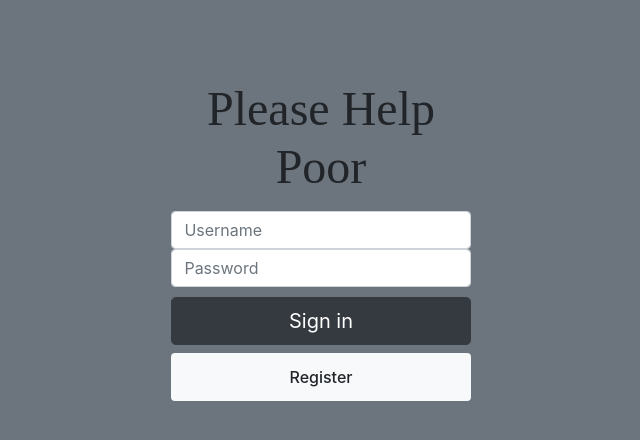
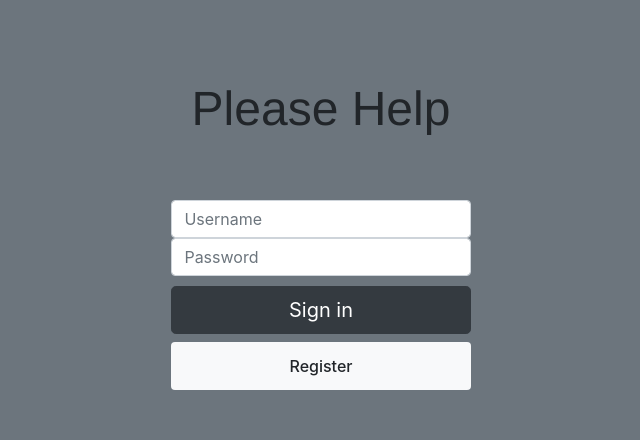
Before and after one commit to JustinMass/project-1-jmassey1991, a React (Create React App) app in the folder React-Redux-FrontEnd/: page /sign-in in a window 1280 px wide. Shown: the top 440 px of the page, without its empty margins (319-959 px from the left). Built offline with nearby package versions, Linux system fonts and the light colour scheme; the HTML template or start-up script is replaced by a standard one.

Commit message:
added finishing touches

```diff
--- a/React-Redux-FrontEnd/src/App.tsx
+++ b/React-Redux-FrontEnd/src/App.tsx
@@ -19,6 +19,10 @@ import signInComponent from './components/sign-in/sign-in.component';
 import  FmHomeComponent  from './components/home/fm-home.component';
 
 class App extends React.Component {
+
+  public componentDidMount() {
+    document.title = "Please Help";
+  }
   public render() {
     {document.body.className = "bg-secondary"}
     return (
--- a/React-Redux-FrontEnd/src/components/home/home.component.tsx
+++ b/React-Redux-FrontEnd/src/components/home/home.component.tsx
@@ -123,7 +123,7 @@ export class HomeComponent extends React.Component<IProps, {}> {
                   Reimbform.type = e.target.value;
                 }}>
                   <option></option>
-                  <option value="Logging">Logging</option>
+                  <option value="Logging">Lodging</option>
                   <option value="Travel">Travel</option>
                   <option value="Other">Other</option>
                   <option value="Food">Food</option>
--- a/React-Redux-FrontEnd/src/components/sign-in/sign-in.component.tsx
+++ b/React-Redux-FrontEnd/src/components/sign-in/sign-in.component.tsx
@@ -64,7 +64,7 @@ class SignInComponent extends React.Component<IProps, {}> {
     return (
       <div className="text-center signin-container bg-secondary">
       <form className="form-signin" onSubmit={this.submit}>
-        <h1 id="pleaseHelpPoor" className="h3 mb-3 font-weight-normal">Please Help Poor</h1>
+        <h1 id="pleaseHelpPoor" className="h3 font-weight-normal">Please Help</h1>
 
         <label htmlFor="inputUsername" className="sr-only">Username</label>
         <input
--- a/React-Redux-FrontEnd/src/index.css
+++ b/React-Redux-FrontEnd/src/index.css
@@ -17,7 +17,8 @@ body {
 }
 #pleaseHelpPoor {
   font-size: 3em;
-  font-family: cursive;
+  font-family: 'Franklin Gothic Medium', 'Arial Narrow', Arial, sans-serif;
+  margin-bottom: 1.3em;
 }
 .form-signin {
   width: 18.7em;
```
